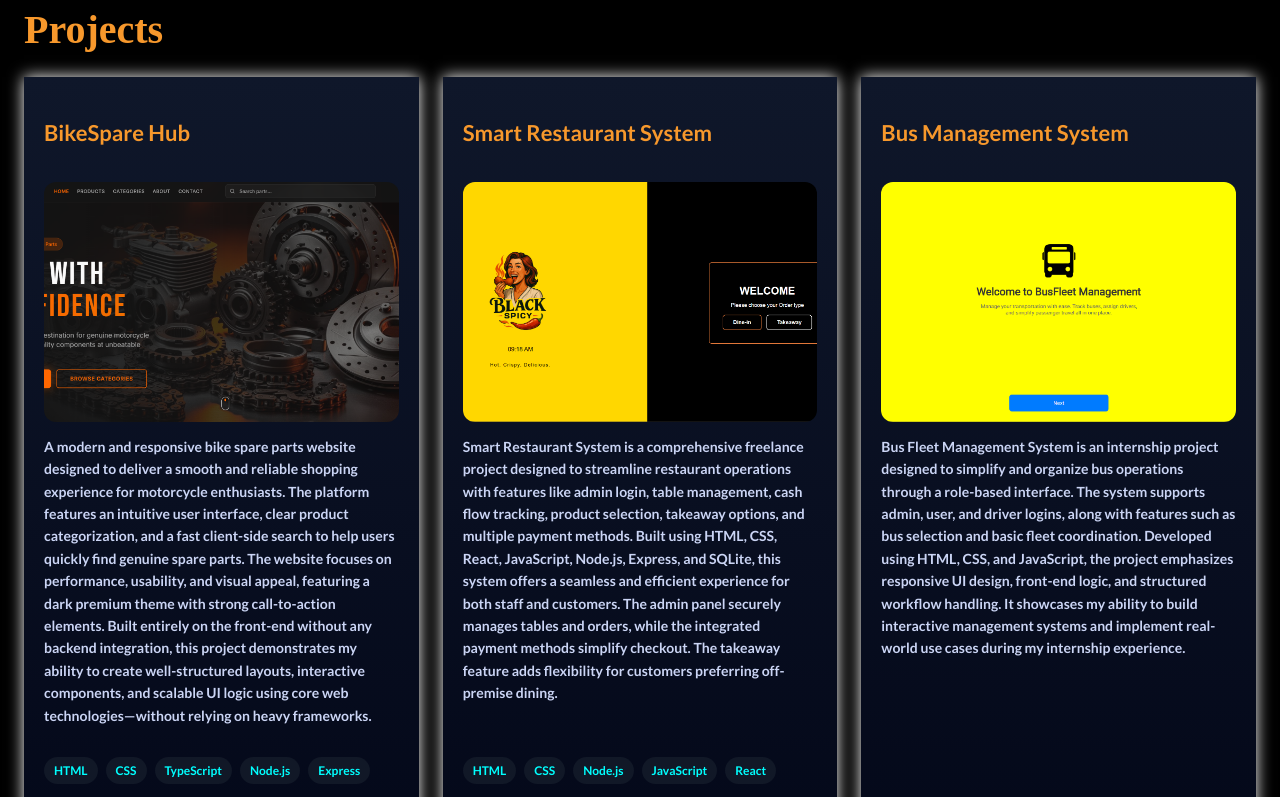
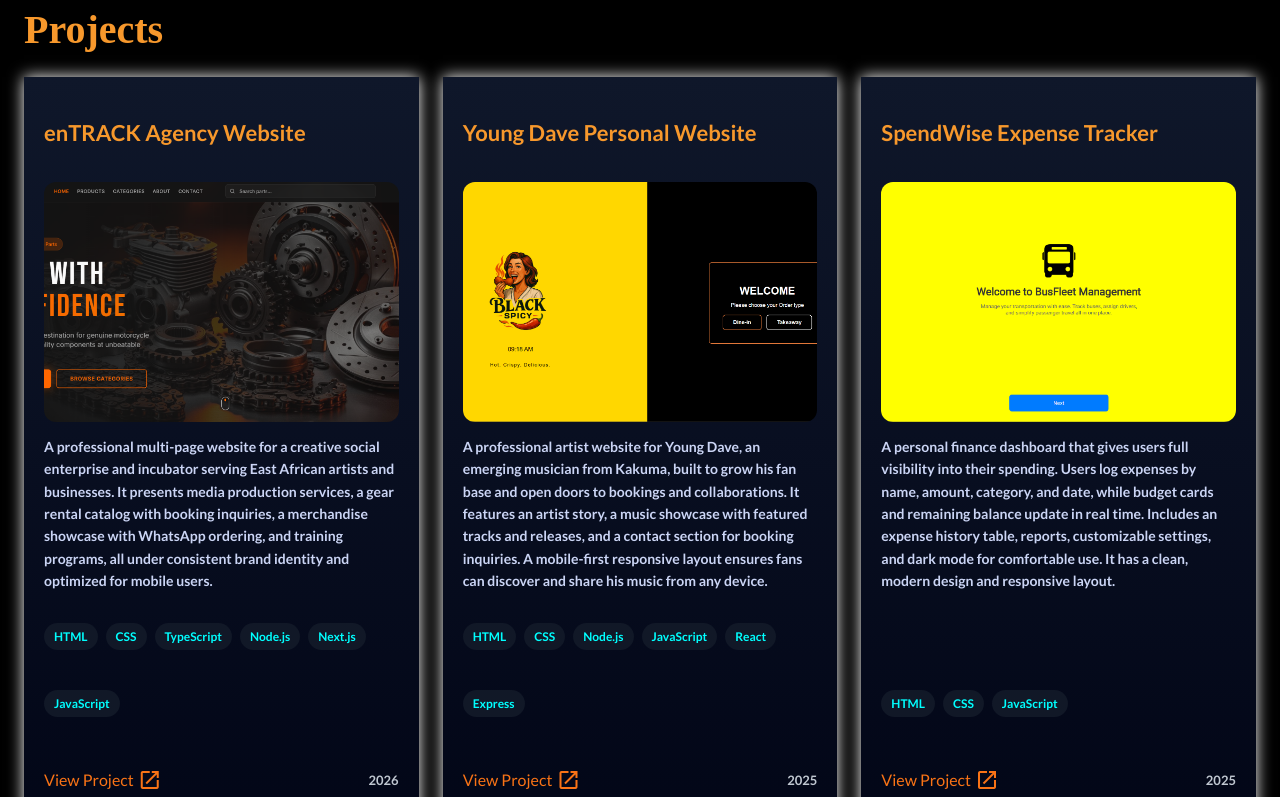
Before and after one commit to ayomleek/Ayom_Portfolio2, a React (Vite) app: page / in a window 1280 px wide. Shown: the part 5863-6660 px from the top of the page. Built offline with nearby package versions, Linux system fonts and the light colour scheme; a web font is replaced by a local one.

Commit message:
Modified the portfolio entries

```diff
--- a/src/sections/Portfolio/Portfolio.jsx
+++ b/src/sections/Portfolio/Portfolio.jsx
@@ -26,20 +26,18 @@ function Projects(props) {
 
                     <div className='project1'>
                         <div className='pro1'>
-                            <h1 className='heading'>BikeSpare Hub</h1>
+                            <h1 className='heading'>enTRACK Agency Website</h1>
                             <div className='imagboxs'>
                                 {changeimg1 === 0 && (
-                                    <img src={props.images} alt='bike spare' className='proimgs1' onMouseEnter={() => setchangeimg1(1)} />)}
-                                {changeimg1 === 1 && (<img src={imgs2} onMouseLeave={() => setchangeimg1(0)} alt='bike spare' className={`proimgs2 ${(changeimg1 === 1) ? "disp" : ""}`} />)}</div>
-                            <h3 className='prodescriptio'>A modern and responsive bike spare parts website designed to deliver a smooth and reliable shopping experience for motorcycle enthusiasts. The platform features an intuitive user interface, clear product categorization, and a fast client-side search to help users quickly find genuine spare parts.
-
-                                The website focuses on performance, usability, and visual appeal, featuring a dark premium theme with strong call-to-action elements. Built entirely on the front-end without any backend integration, this project demonstrates my ability to create well-structured layouts, interactive components, and scalable UI logic using core web technologies—without relying on heavy frameworks.</h3>
+                                    <img src={props.images} alt='enTRACK Agency' className='proimgs1' onMouseEnter={() => setchangeimg1(1)} />)}
+                                {changeimg1 === 1 && (<img src={imgs2} onMouseLeave={() => setchangeimg1(0)} alt='enTRACK Agency' className={`proimgs2 ${(changeimg1 === 1) ? "disp" : ""}`} />)}</div>
+                            <h3 className='prodescriptio'>A professional multi-page website for a creative social enterprise and incubator serving East African artists and businesses. It presents media production services, a gear rental catalog with booking inquiries, a merchandise showcase with WhatsApp ordering, and training programs, all under consistent brand identity and optimized for mobile users.</h3>
                             <div className='toolsboxs'>
                                 <h4 className='toolpro1'>HTML</h4>
                                 <h4 className='toolpro1'>CSS</h4>
                                 <h4 className='toolpro1'>TypeScript</h4>
                                 <h4 className='toolpro1'>Node.js</h4>
-                                 <h4 className='toolpro1'>Express</h4>
+                                <h4 className='toolpro1'>Next.js</h4>
                                 <h4 className='toolpro1'>JavaScript</h4>
                             </div>
                             <div className='viewpro'>
@@ -54,21 +52,18 @@ function Projects(props) {
                     </div>
                     <div className='project2'>
                         <div className='pro1'>
-                            <h1 className='heading'>Smart Restaurant System</h1>
+                            <h1 className='heading'>Young Dave Personal Website</h1>
                             <div className='imagboxs'>
                                 {changeimg2 === 0 && (
-                                    <img src={imgs3} alt='bike spare' className='proimgs1' onMouseEnter={() => setchangeimg2(1)} />)}
-                                {changeimg2 === 1 && (<img src={imgs4} onMouseLeave={() => setchangeimg2(0)} alt='bike spare' className={`proimgs2 ${(changeimg2 === 1) ? "disp" : ""}`} />)}</div>
-                            <h3 className='prodescriptio'>Smart Restaurant System is a comprehensive freelance project designed to streamline restaurant operations with features like admin login, table management, cash flow tracking, product selection, takeaway options, and multiple payment methods.
-
-                                Built using HTML, CSS, React, JavaScript, Node.js, Express, and SQLite, this system offers a seamless and efficient experience for both staff and customers. The admin panel securely manages tables and orders, while the integrated payment methods simplify checkout. The takeaway feature adds flexibility for customers preferring off-premise dining.</h3>
+                                    <img src={imgs3} alt='young dave' className='proimgs1' onMouseEnter={() => setchangeimg2(1)} />)}
+                                {changeimg2 === 1 && (<img src={imgs4} onMouseLeave={() => setchangeimg2(0)} alt='young dave' className={`proimgs2 ${(changeimg2 === 1) ? "disp" : ""}`} />)}</div>
+                            <h3 className='prodescriptio'>A professional artist website for Young Dave, an emerging musician from Kakuma, built to grow his fan base and open doors to bookings and collaborations. It features an artist story, a music showcase with featured tracks and releases, and a contact section for booking inquiries. A mobile-first responsive layout ensures fans can discover and share his music from any device.</h3>
                             <div className='toolsboxs'>
                                 <h4 className='toolpro1'>HTML</h4>
                                 <h4 className='toolpro1'>CSS</h4>
                                 <h4 className='toolpro1'>Node.js</h4>
                                 <h4 className='toolpro1'>JavaScript</h4>
                                 <h4 className='toolpro1'>React</h4>
-                                <h4 className='toolpro1'>SQLite</h4>
                                 <h4 className='toolpro1'>Express</h4>
                             </div>
                             <div className='viewpro'>
@@ -81,14 +76,12 @@ function Projects(props) {
                     </div>
                     <div className='project3'>
                         <div className='pro1'>
-                            <h1 className='heading'>Bus Management System</h1>
+                            <h1 className='heading'>SpendWise Expense Tracker</h1>
                             <div className='imagboxs'>
                                 {changeimg3 === 0 && (
-                                    <img src={imgs5} alt='bike spare' className='proimgs1' onMouseEnter={() => setchangeimg3(1)} />)}
-                                {changeimg3 === 1 && (<img src={imgs6} onMouseLeave={() => setchangeimg3(0)} alt='bike spare' className={`proimgs2 ${(changeimg3 === 1) ? "disp" : ""}`} />)}</div>
-                            <h3 className='prodescriptio'>Bus Fleet Management System is an internship project designed to simplify and organize bus operations through a role-based interface. The system supports admin, user, and driver logins, along with features such as bus selection and basic fleet coordination.
-
-                                Developed using HTML, CSS, and JavaScript, the project emphasizes responsive UI design, front-end logic, and structured workflow handling. It showcases my ability to build interactive management systems and implement real-world use cases during my internship experience.</h3>
+                                    <img src={imgs5} alt='expense tracker' className='proimgs1' onMouseEnter={() => setchangeimg3(1)} />)}
+                                {changeimg3 === 1 && (<img src={imgs6} onMouseLeave={() => setchangeimg3(0)} alt='expense tracker' className={`proimgs2 ${(changeimg3 === 1) ? "disp" : ""}`} />)}</div>
+                            <h3 className='prodescriptio'>A personal finance dashboard that gives users full visibility into their spending. Users log expenses by name, amount, category, and date, while budget cards and remaining balance update in real time. Includes an expense history table, reports, customizable settings, and dark mode for comfortable use. It has a clean, modern design and responsive layout.</h3>
                             <div className='toolsboxs'>
                                 <h4 className='toolpro1'>HTML</h4>
                                 <h4 className='toolpro1'>CSS</h4>
```
